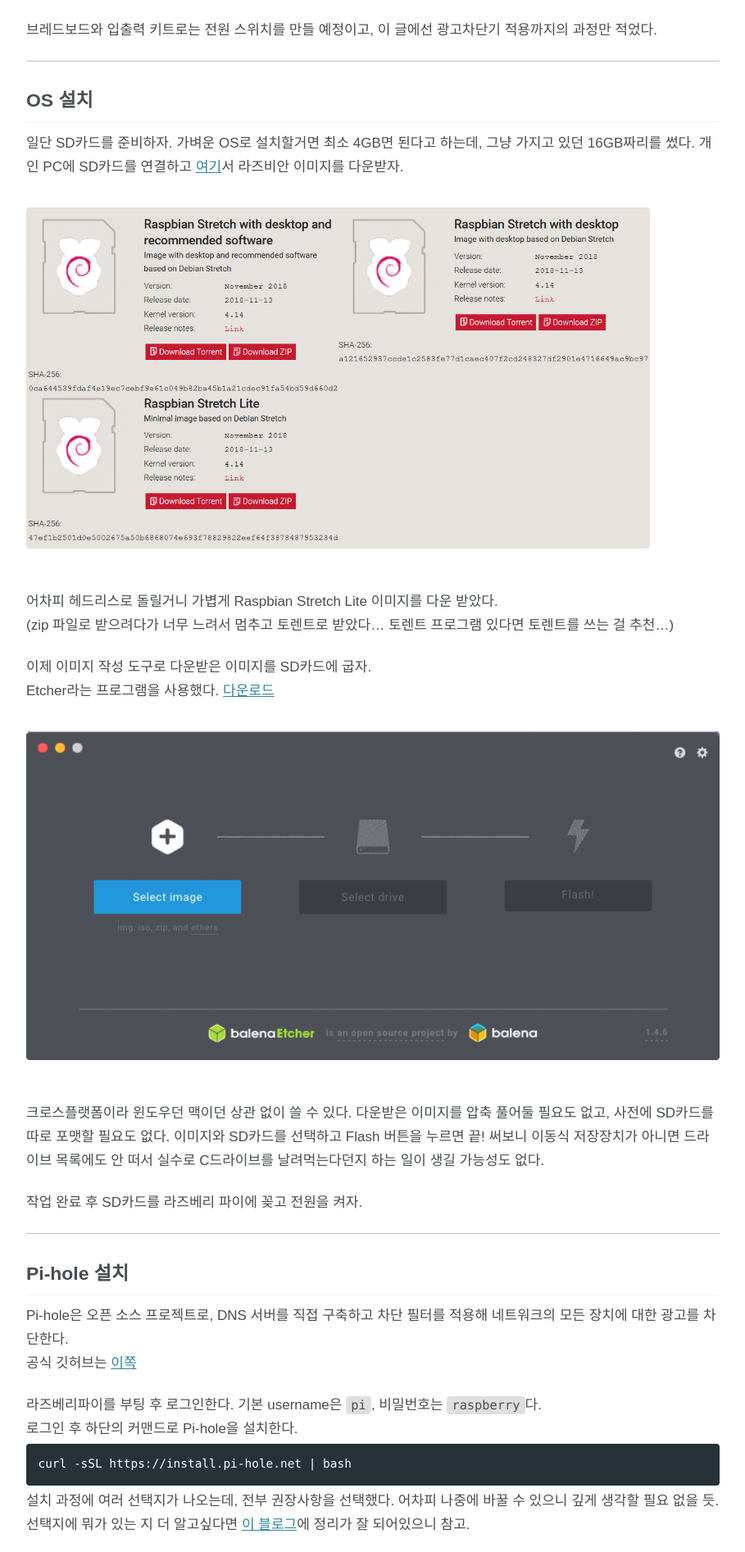
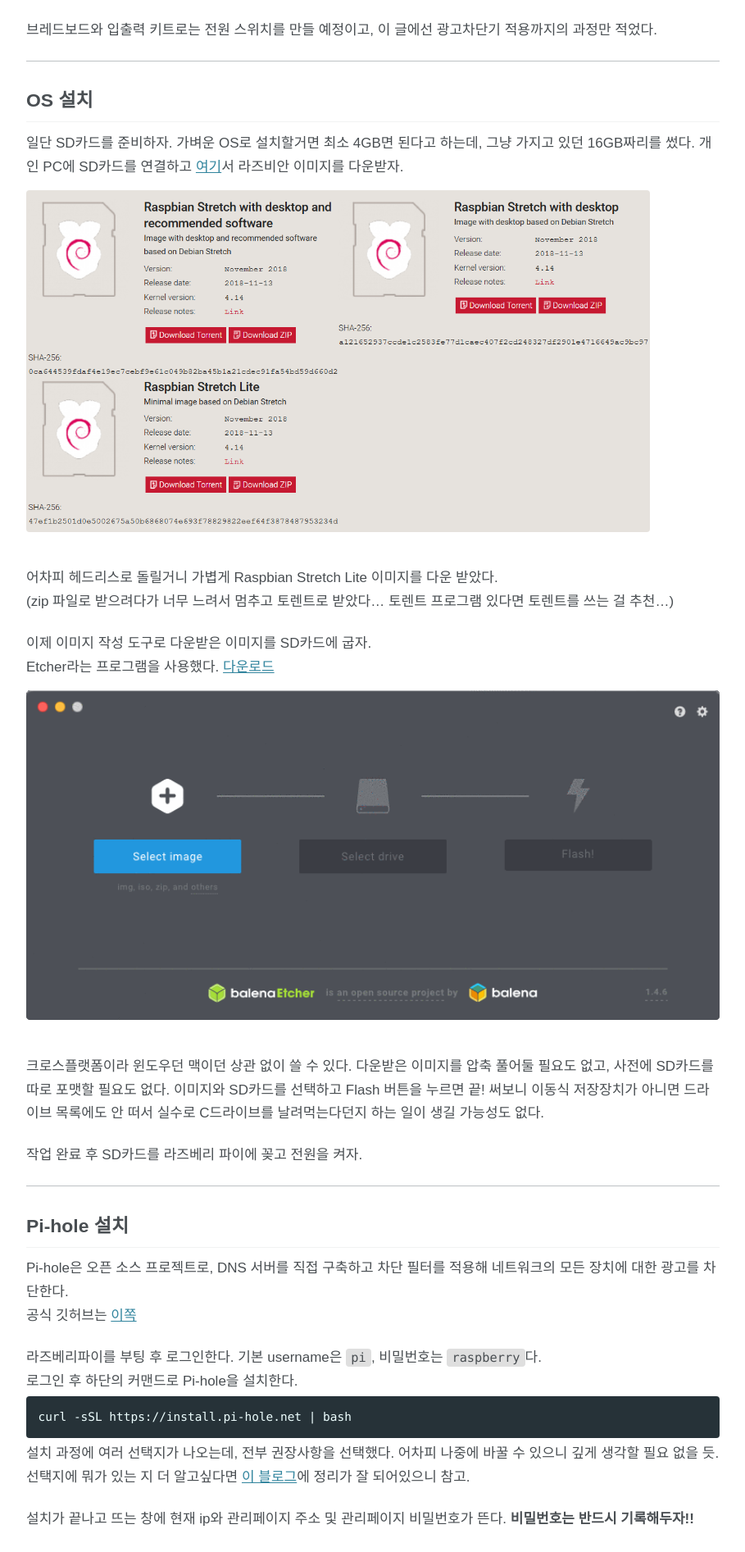
Before and after one commit to 9kilometer/9kilometer.github.io, a Jekyll site: the page built from _posts/2019/2019-03-30-adblock-with-raspberry-pi.md, in a window 1280 px wide. Shown: the part 465-2358 px from the top of the page at 82% size, without its empty margins (185-1094 px from the left). Built offline with Jekyll 4.4.1, drawn with Linux system fonts in a browser that asks for light colours; cached includes are drawn as plain includes; some web fonts are replaced; comment, search, counter and statistics services are not loaded.

Commit message:
css 수정6 (이미지 & 캡션 & 글 간격 조정) 그만 수정하고 싶다ㅠ

```diff
--- a/_sass/minimal-mistakes/_base.scss
+++ b/_sass/minimal-mistakes/_base.scss
@@ -217,7 +217,12 @@ figure {
   -webkit-box-align: start;
   align-items: flex-start;
   flex-wrap: wrap;
-  margin: 2em 0;
+  // margin: 2em 0;
+  margin: 1.5em 0;
+
+  p + & {
+    margin-top: -0.5em;
+  }
 
   img,
   iframe,
@@ -266,6 +271,7 @@ figure {
 /* Figure captions */
 
 figcaption {
+  margin-top: -0.7em;
   margin-bottom: 0.5em;
   color: $muted-text-color;
   font-family: $caption-font-family;
```
